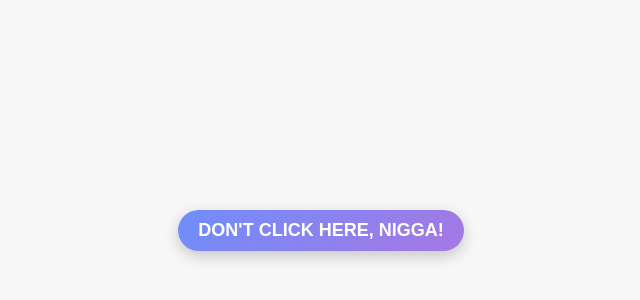
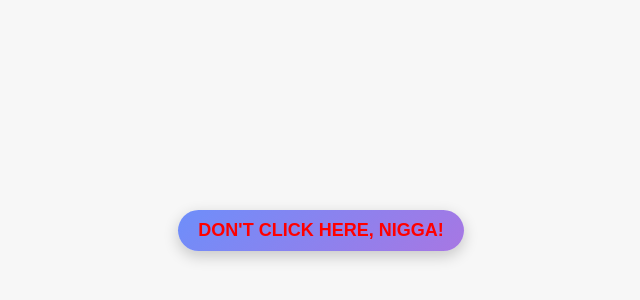
Before and after one commit to su-bham/HBD, a plain HTML site: page index.html in a window 1280 px wide. Shown: the part 170-470 px from the top of the page, without its empty margins (319-959 px from the left). Drawn offline with Linux system fonts and the light colour scheme.

Commit message:
Changed the button color

```diff
--- a/css/style.css
+++ b/css/style.css
@@ -9,8 +9,8 @@ body, html {
 }
 
 button {
-    background: linear-gradient(135deg, #6e8efb, #a777e3);
-    color: white;
+    background: linear-gradient(135deg, #6e8efa, #a777e3);
+    color: red;
     padding: 10px 20px;
     border: none;
     border-radius: 30px;
```
Also changed, not shown: 2 other files.
